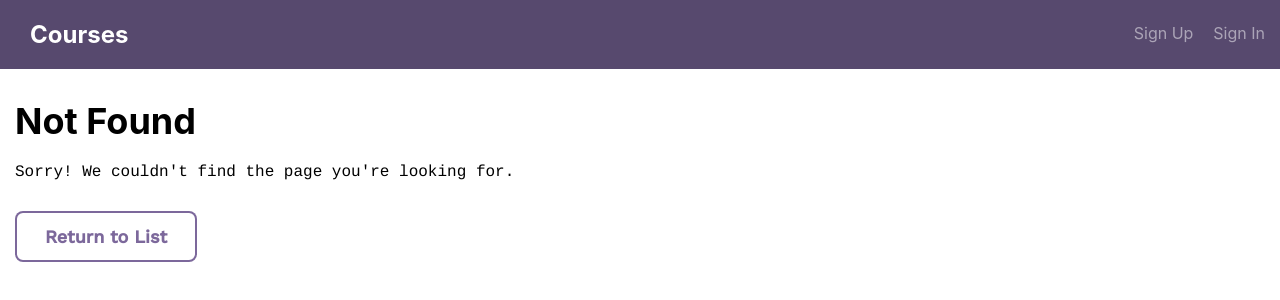
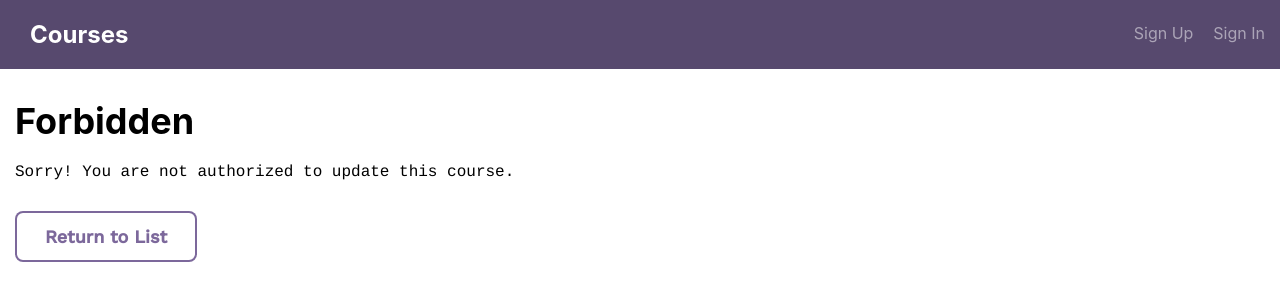
Before and after one commit to kimdrezdon/full-stack-course-database, a React (Create React App) app in the folder client/: page /forbidden in a window 1280 px wide. Before the commit this address had no page. Shown: the top 300 px of the page. Built offline with nearby package versions, Linux system fonts and the light colour scheme.

Commit message:
Add forbidden route for unauthorized users

```diff
--- a/client/src/App.js
+++ b/client/src/App.js
@@ -16,6 +16,7 @@ import Header from "./components/Header";
 import UserSignOut from './components/UserSignOut';
 import NotFound from './components/NotFound';
 import UnhandledError from './components/UnhandledError';
+import Forbidden from './components/Forbidden';
 
 //connect components to context
 const UserSignUpWithContext = withContext(UserSignUp);
@@ -43,6 +44,7 @@ const App = () => (
         <Route path="/signout" component={UserSignOutWithContext} />
         <Route path="/notfound" component={NotFound} />
         <Route path="/error" component={UnhandledError} />
+        <Route path="/forbidden" component={Forbidden} />
         <Route component={NotFound} />
       </Switch>
     </div>
--- /dev/null
+++ b/client/src/components/Forbidden.js
@@ -0,0 +1,10 @@
+import React from 'react';
+import { Link } from 'react-router-dom';
+
+export default () => (
+    <div className="bounds">
+        <h1>Forbidden</h1>
+        <p>Sorry! You are not authorized to update this course.</p>
+        <Link to="/courses" className="button button-secondary">Return to List</Link>
+    </div>
+)
--- a/client/src/components/UpdateCourse.js
+++ b/client/src/components/UpdateCourse.js
@@ -16,6 +16,7 @@ class UpdateCourse extends Component {
         this.props.context.actions.getCourse(courseId)
             .then(responseData => {
                 if (responseData !== null) {
+                    if (responseData.User.id === this.props.context.authenticatedUser.id) {
                         this.setState({
                             courseOwner: responseData.User,
                             title: responseData.title,
@@ -23,6 +24,9 @@ class UpdateCourse extends Component {
                             estimatedTime: (responseData.estimatedTime ? responseData.estimatedTime : ''),
                             materialsNeeded: (responseData.materialsNeeded ? responseData.materialsNeeded : '')
                         });
+                    } else {
+                        this.props.history.push('/forbidden');
+                    }
                 } else {
                     this.props.history.push('/notfound');
                 }
```
Lines whose indentation alone changed are shown as unchanged.
